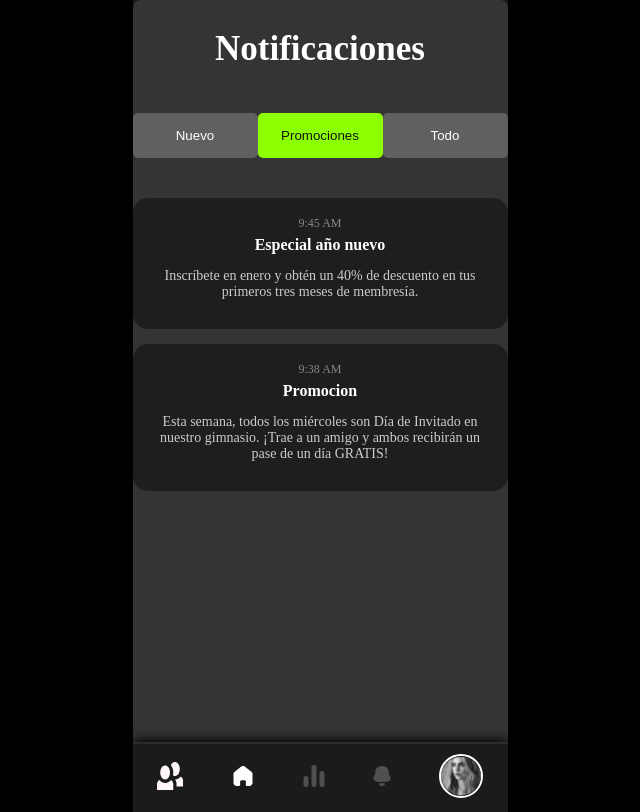
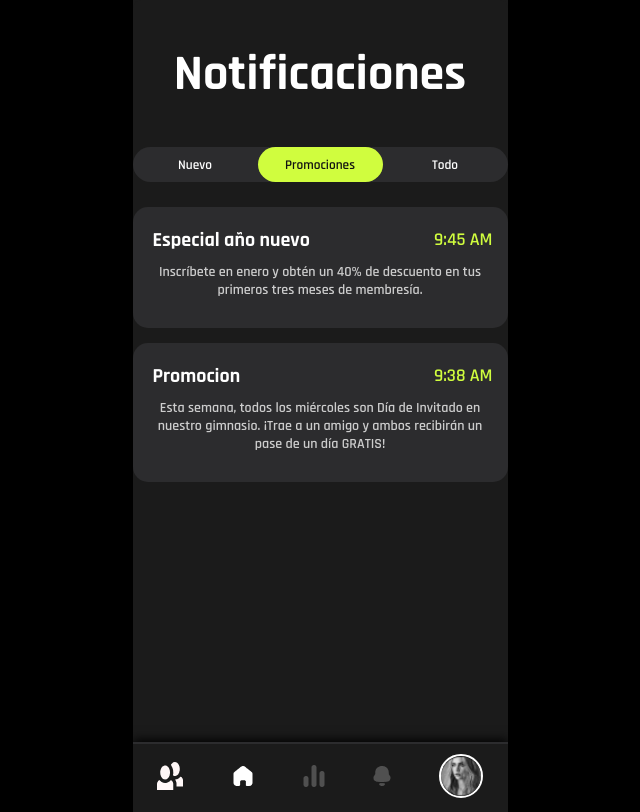
Before and after one commit to LeoFernandez037/ProyectoGYM, a React (Vite) app: page /notificacion in a window 1280 px wide. Shown: the whole page, without its empty margins (320-960 px from the left). Built offline with nearby package versions, Linux system fonts and the light colour scheme.

Commit message:
style(home, inf, log, noti, reg): cambio-letra-formas-y-colores

```diff
--- a/src/components/Home.css
+++ b/src/components/Home.css
@@ -1,22 +1,47 @@
 @import url('https://cdnjs.cloudflare.com/ajax/libs/font-awesome/5.15.4/css/all.min.css');
 
+.slick-dots li.slick-active button:before {
+    opacity: 1 !important;
+    color: var(--Verde) !important;
+    font-size: 26px;
+}
 .slick-dots li button:before {
-    color:var(--Verde);
+    padding-top: 10px;
+    font-family: 'slick';
+    font-size: 26px !important;
+    line-height: 20px;
+    position: absolute;
+    top: 0;
+    left: 0;
+    width: 20px;
+    height: 20px;
+    content: '•';
+    text-align: center;
+    opacity: .25;
+    color: black;
+    -webkit-font-smoothing: antialiased;
 }
-
-.slick-dots li.slick-active button:before {
-    color:var(--Verde);
-}
-
 .containerC {
     display: flex;
     color: var(--Blanco);
 }
 
+.rajdhani-semibold{
+    padding-top: 40px;
+}
+
+.anuncios{
+  font-family: "Rajdhani", sans-serif;
+  font-weight: 700;
+  font-style: normal;
+  font-size:40px;
+  background-color: var(--PlomoOscuro);
+  border-radius: 10px;
+}
+
 .Casa-card {
-    background: var(--PlomoOscuro);
+    background: var(--Primary);
     border-radius: 8px;
-    box-shadow: 0 4px 8px var(--Plomo);
     width: 375px;
     height: 748px;
 }
--- a/src/components/Home.jsx
+++ b/src/components/Home.jsx
@@ -1,12 +1,12 @@
-import React from 'react'
-import { Link } from 'react-router-dom';
-import styled from 'styled-components';
-import Slider from 'react-slick';
+import React from "react";
+import { Link } from "react-router-dom";
+import styled from "styled-components";
+import Slider from "react-slick";
 
 import Imagen1 from "../assets/Carrucel1.jpg";
 import Imagen2 from "../assets/Carrucel2.jpg";
 import Imagen3 from "../assets/Carrucel3.jpg";
-import './Home.css';
+import "./Home.css";
 
 import "slick-carousel/slick/slick.css";
 import "slick-carousel/slick/slick-theme.css";
@@ -19,14 +19,18 @@ function Home() {
     slidesToShow: 1,
     slidesToScroll: 1,
     arrows: false,
+    autoplay: true,
+    autoplaySpeed: 4000,
   };
   return (
     <div className="containerC">
       <div className="Casa-card">
         <div className="Cabeza">
-                    <h1>Hola Gabriela!</h1>
-                    <p>No te olvides que el día de hoy entrenas: <strong>PIERNA</strong></p>
-                    <h1>Anuncios</h1>
+          <h1 class="rajdhani-bold">Hola Gabriela !</h1>
+          <p class="rajdhani-semibold">
+            No te olvides que el día de hoy entrenas: <strong>PIERNA</strong>
+          </p>
+          <h1 class="anuncios">Anuncios</h1>
         </div>
         <Slider {...settings}>
           <CarouselItem>
@@ -41,11 +45,10 @@ function Home() {
         </Slider>
       </div>
     </div>
-    )
+  );
 }
 
-export default Home
-
+export default Home;
 
 const CarouselItem = styled.div`
   img {
--- a/src/components/Informacion.css
+++ b/src/components/Informacion.css
@@ -3,9 +3,8 @@
 }
 
 .inf-card {
-    background: var(--PlomoOscuro);
+    background: var(--Primary);
     border-radius: 8px;
-    box-shadow: 0 4px 8px var(--Plomo);
     width: 375px;
     height: 748px;
 }
@@ -25,6 +24,8 @@
     max-width: 300px;
     border: none;
     border-radius: 20px;
-
     font-size: 18px;
+    font-family: "Rajdhani", sans-serif;
+    font-weight: 600;
+    font-style: normal;
 }
--- a/src/components/Informacion.jsx
+++ b/src/components/Informacion.jsx
@@ -1,12 +1,12 @@
-import React from 'react';
-import { Link } from 'react-router-dom';
-import './Informacion.css';
+import React from "react";
+import { Link } from "react-router-dom";
+import "./Informacion.css";
 
 function Informacion() {
   return (
     <div className="containerI">
       <div className="inf-card">
-                <h1>Informacion</h1>
+        <h1 class="rajdhani-bold">Información</h1>
         <div className="Tarjeta">
           <Link to="/historial">
             <button className="inf-button">Historial de entrenamiento</button>
@@ -24,7 +24,9 @@ function Informacion() {
             <button className="inf-button">Rutina de ejercicios</button>
           </Link>
           <Link to="/casa">
-                        <button className="inf-button">Rutinas personalizadas para ti</button>
+            <button className="inf-button">
+              Rutinas personalizadas para ti
+            </button>
           </Link>
         </div>
       </div>
--- a/src/components/Login.css
+++ b/src/components/Login.css
@@ -5,9 +5,8 @@
 }
 
 .login-card {
-    background: var(--PlomoOscuro);
+    background: var(--Primary);
     border-radius: 8px;
-    box-shadow: 0 4px 8px var(--Plomo);
     width: 375px;
     height: 812px;
 }
--- a/src/components/Notificacion.css
+++ b/src/components/Notificacion.css
@@ -4,9 +4,8 @@
 }
 
 .not-card {
-    background: rgb(51, 52, 51);
+    background: var(--Primary);
     border-radius: 8px;
-    box-shadow: 0 4px 8px rgba(0, 0, 0, 0.1);
     display: flex;
     flex-direction: column;
     width: 375px;
@@ -19,19 +18,26 @@ h2 {
 }
 
 .tabs {
+    background-color: var(--PlomoOscuro);
     display: flex;
     margin-bottom: 25px;
+    border-radius: 50px;
+    height: 35px;
 }
 
 .tab {
-    background-color: #606060;
+    background-color: transparent;
     color: white;
-    padding: 15px;
+    margin: 0px;
+    font-family: "Rajdhani", sans-serif;
+    font-weight: 600;
+    font-style: normal;
 }
 
 .tab.active {
-    background-color: #8dff03;
+    background-color: var(--Verde);
     color: #121212;
+    border-radius: 40px;
 }
 
 .notifications-list {
@@ -40,23 +46,36 @@ h2 {
 }
 
 .notification {
-    background-color: #1e1e1e;
+    background-color: var(--PlomoOscuro);
     padding: 15px;
     border-radius: 15px;
     margin-bottom: 15px;
+    font-family: "Rajdhani", sans-serif;
+    font-weight: 600;
+    font-style: normal;
 }
 
 .notification .time {
-    font-size: 12px;
-    color: #888;
+    font-size: 18px;
+    margin-top: 6px;
+    color: var(--Verde);
 }
 
 .notification h3 {
     margin: 5px;
-    font-size: 16px;
+    font-size: 20px;
+    font-family: "Rajdhani", sans-serif;
+    font-weight: 700;
+    font-style: normal;
+}
+
+.tittleTime{
+    display: flex;
+    justify-content: space-between
 }
 
 .notification p {
+    margin-top: 5px;
     font-size: 14px;
     color: #ccc;
 }
--- a/src/components/Notificacion.jsx
+++ b/src/components/Notificacion.jsx
@@ -1,48 +1,65 @@
-import React, { useState } from 'react';
-import './Notificacion.css';
+import React, { useState } from "react";
+import "./Notificacion.css";
 
 function Notificacion() {
-    const [selectedTab, setSelectedTab] = useState('Promociones');
+  const [selectedTab, setSelectedTab] = useState("Promociones");
   const handleTabChange = (tab) => {
     setSelectedTab(tab);
   };
   return (
     <div className="notifications">
       <div className="not-card">
-                <h2>Notificaciones</h2>
+        <h2 class="rajdhani-bold">Notificaciones</h2>
         <div className="tabs">
           <button
-                        className={`tab ${selectedTab === 'Nuevo' ? 'active' : ''}`}
-                        onClick={() => handleTabChange('Nuevo')}>Nuevo
+            className={`tab ${selectedTab === "Nuevo" ? "active" : ""}`}
+            onClick={() => handleTabChange("Nuevo")}
+          >
+            Nuevo
           </button>
           <button
-                        className={`tab ${selectedTab === 'Promociones' ? 'active' : ''}`}
-                        onClick={() => handleTabChange('Promociones')}>Promociones
+            className={`tab ${selectedTab === "Promociones" ? "active" : ""}`}
+            onClick={() => handleTabChange("Promociones")}
+          >
+            Promociones
           </button>
           <button
-                        className={`tab ${selectedTab === 'Todo' ? 'active' : ''}`}
-                        onClick={() => handleTabChange('Todo')}>Todo
+            className={`tab ${selectedTab === "Todo" ? "active" : ""}`}
+            onClick={() => handleTabChange("Todo")}
+          >
+            Todo
           </button>
         </div>
         <div className="notifications-list">
-                    {selectedTab === 'Promociones' && (
+          {selectedTab === "Promociones" && (
             <>
               <div className="notification">
+                <div className="tittleTime">
+                  <h3>Especial año nuevo</h3>
                   <span className="time">9:45 AM</span>
-                                <h3>Especial año nuevo</h3>
-                                <p>Inscríbete en enero y obtén un 40% de descuento en tus primeros tres meses de membresía.</p>
+                </div>
+                <p>
+                  Inscríbete en enero y obtén un 40% de descuento en tus
+                  primeros tres meses de membresía.
+                </p>
               </div>
               <div className="notification">
+                <div className="tittleTime">
+                  <h3>Promocion</h3>
                   <span className="time">9:38 AM</span>
-                                <h3>Promocion</h3>
-                                <p>Esta semana, todos los miércoles son Día de Invitado en nuestro gimnasio. ¡Trae a un amigo y ambos recibirán un pase de un día GRATIS!</p>
+                </div>
+                <p>
+                  Esta semana, todos los miércoles son Día de Invitado en
+                  nuestro gimnasio. ¡Trae a un amigo y ambos recibirán un pase
+                  de un día GRATIS!
+                </p>
               </div>
             </>
           )}
         </div>
       </div>
     </div>
-    )
+  );
 }
 
-export default Notificacion
+export default Notificacion;
--- a/src/components/Register.css
+++ b/src/components/Register.css
@@ -5,9 +5,8 @@
 }
 
 .register-card {
-    background: var(--PlomoOscuro);
+    background: var(--Primary);
     border-radius: 8px;
-    box-shadow: 0 4px 8px var(--Plomo);
     width: 375px;
     height: 812px;
 }
--- a/src/index.css
+++ b/src/index.css
@@ -11,6 +11,7 @@
   --PlomoOscuro: rgba(44, 44, 46, 1);
   --Plomo:rgb(84,84,84);
 }
+
 
 .rajdhani-light {
   font-family: "Rajdhani", sans-serif;
@@ -40,6 +41,7 @@
   font-family: "Rajdhani", sans-serif;
   font-weight: 700;
   font-style: normal;
+  font-size:50px;
 }
 
 body {
@@ -50,3 +52,7 @@ body {
   min-height: 100vh;
   background-color: var(--Negro);
 }
+
+button:hover{
+  background-color: transparent;
+}
```
Lines whose indentation alone changed are shown as unchanged.
